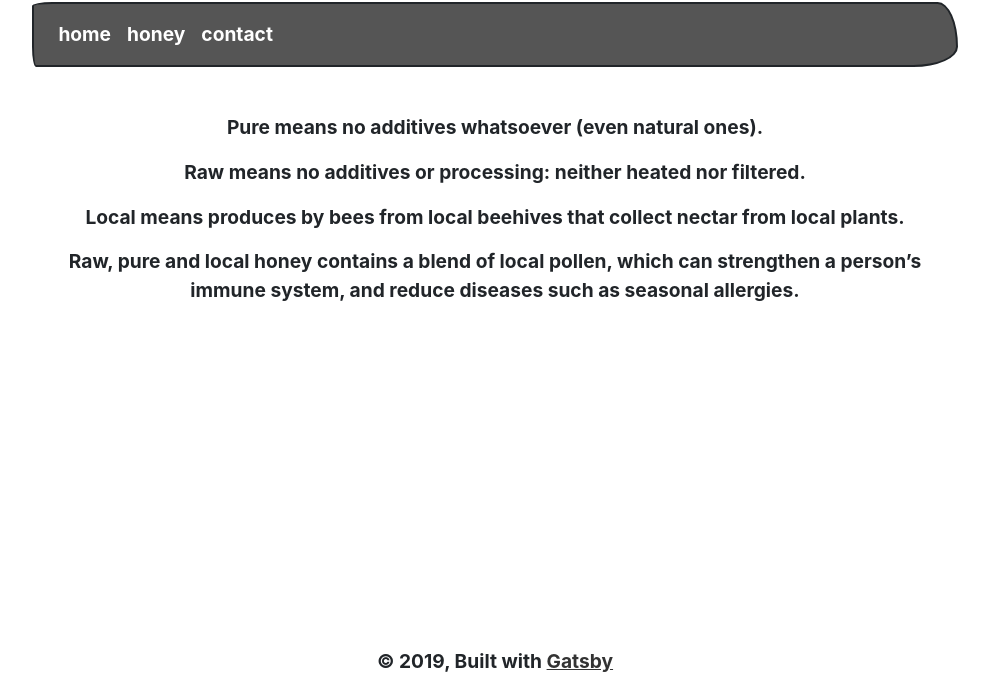
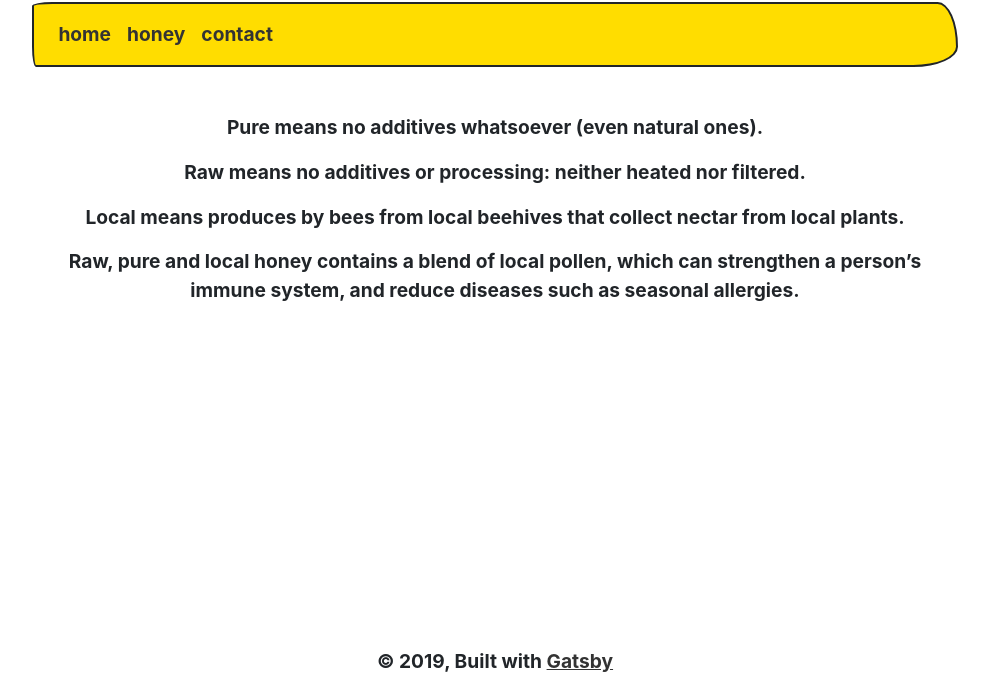
Before and after one commit to alfficcadenti/LondonNectar, a Gatsby site: page / in a window 1280 px wide. Shown: the part 124-800 px from the top of the page, without its empty margins (145-1134 px from the left). Built offline with nearby package versions, Linux system fonts and the light colour scheme; Gatsby itself is replaced by a stand-in of ours; a web font is replaced by a local one.

Commit message:
nav bar color yellow

```diff
--- a/src/components/header.js
+++ b/src/components/header.js
@@ -34,7 +34,7 @@ const Header = ({ siteTitle, siteDescription, menuLinks }) => (
         </Link>
       </h1>
       <h3>{siteDescription}</h3>
-      <Navbar collapseOnSelect expand="lg" bg="dark" variant="dark">
+      <Navbar collapseOnSelect expand="lg">
         <Navbar.Toggle aria-controls="responsive-navbar-nav" />
         <Navbar.Collapse id="responsive-navbar-nav">
           <Nav className="mr-auto">
--- a/src/components/style.css
+++ b/src/components/style.css
@@ -1,5 +1,13 @@
 body {
   font-size: 120%;
+}
+
+nav.navbar {
+  background-color: #fd0 !important;
+}
+
+li > a.nav-link {
+  color: #000000;
 }
 
 footer {
```
